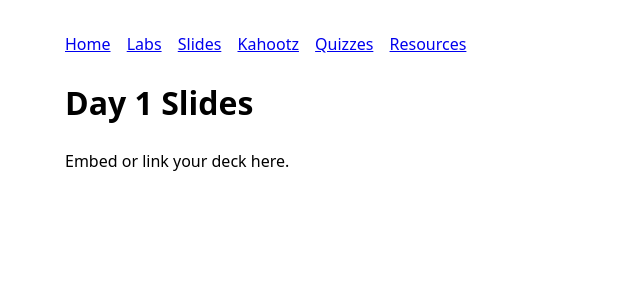
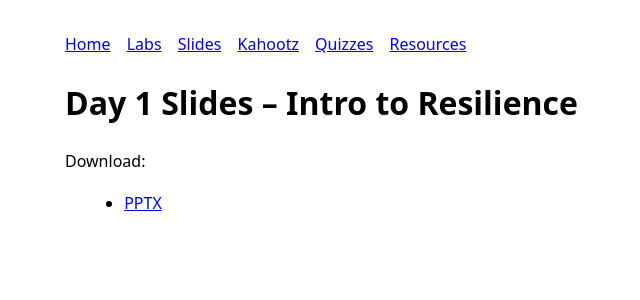
Before and after one commit to andry-collab/resilience-bootcamp, a Jekyll site: the page built from slides/day-01.md, in a window 1280 px wide. Shown: the top 300 px of the page, without its empty margins (95-735 px from the left). Built offline with Jekyll 4.4.1, drawn with Linux system fonts in a browser that asks for light colours.

Commit message:
Add Day 1 PPTX and Day 2 lab PDF; link Kahoot & Quiz

```diff
--- a/slides/day-01.md
+++ b/slides/day-01.md
@@ -1,5 +1,7 @@
 ---
-title: Day 1 Slides
+title: Day 1 Slides – Intro to Resilience
 ---
-# Day 1 Slides
-Embed or link your deck here.
+# Day 1 Slides – Intro to Resilience
+
+Download:
+- [PPTX](day-01-intro-to-resilience.pptx)
```
Also changed, not shown: kahootz/mod1-review.md (+3 -1 lines), quizzes/day-01.md (+3 -0 lines), .github/workflows/pages.yml (added), 2 other files.
